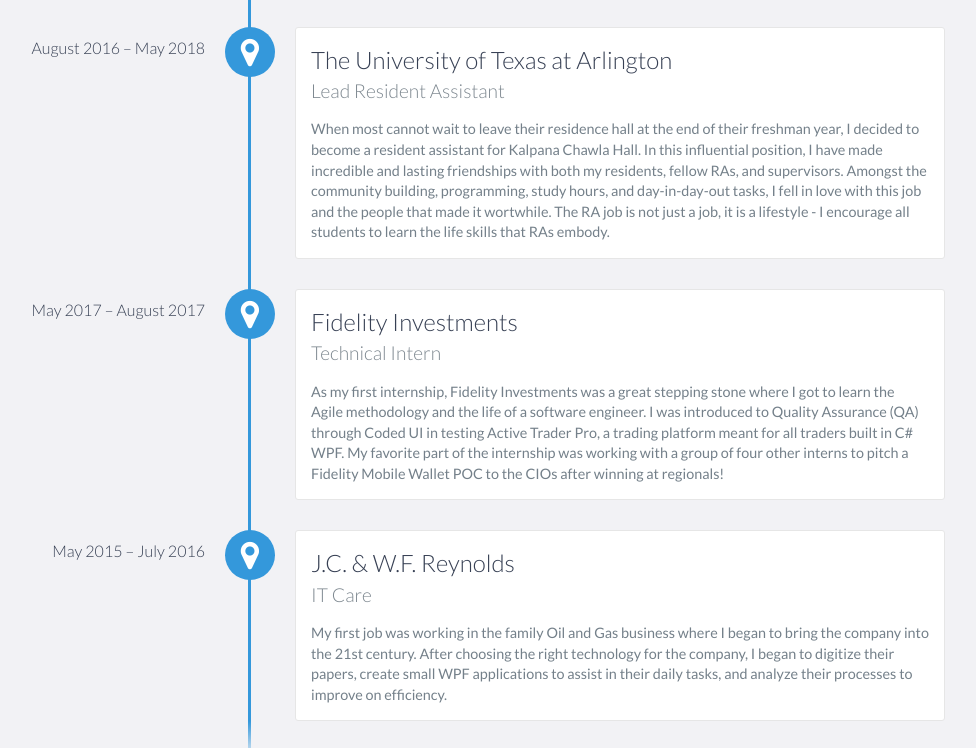
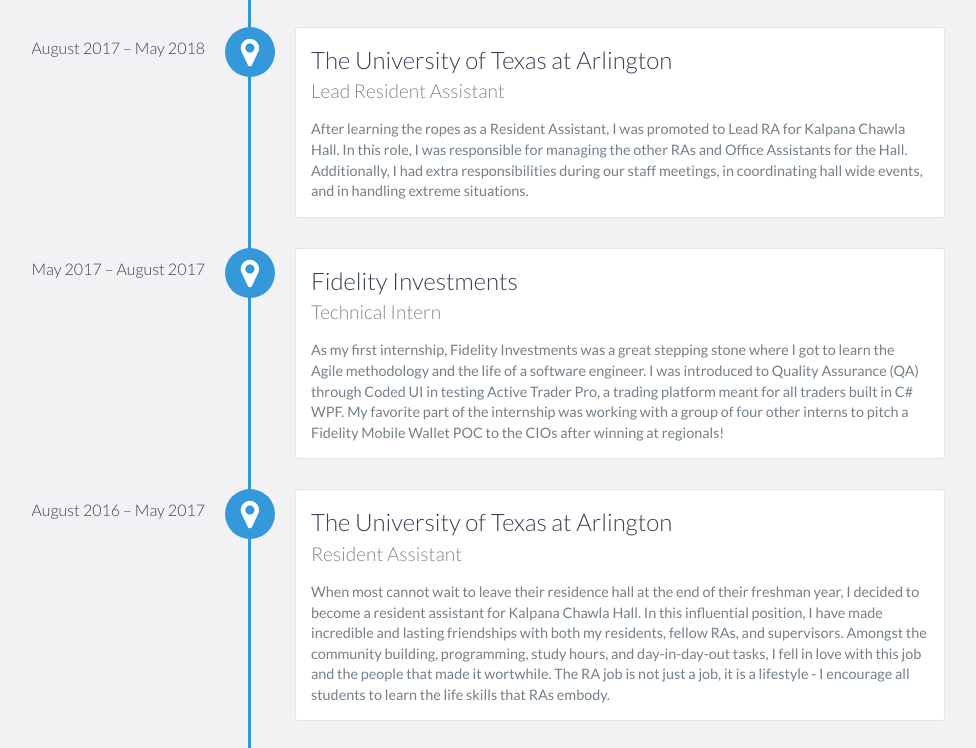
Before and after one commit to patrady/r0bert123.github.io, a website: page index.html in a window 1280 px wide. Shown: the part 1477-2225 px from the top of the page, without its empty margins (195-1171 px from the left). Drawn offline with nearby package versions, Linux system fonts and the light colour scheme.

Commit message:
Added RA 2016-2017 position

```diff
--- a/index.html
+++ b/index.html
@@ -98,14 +98,13 @@
                 </p>
             </div>
 
-            <div data-date="August 2016 – May 2018">
+            <div data-date="August 2017 – May 2018">
                 <h3>The University of Texas at Arlington</h3>
                 <h4>Lead Resident Assistant</h4>
                 <p>
-                    When most cannot wait to leave their residence hall at the end of their freshman year, I decided to become a resident assistant for Kalpana Chawla Hall.
-                    In this influential position, I have made incredible and lasting friendships with both my residents, fellow RAs, and supervisors.
-                    Amongst the community building, programming, study hours, and day-in-day-out tasks, I fell in love with this job and the people that made it wortwhile.
-                    The RA job is not just a job, it is a lifestyle - I encourage all students to learn the life skills that RAs embody.
+                    After learning the ropes as a Resident Assistant, I was promoted to Lead RA for Kalpana Chawla Hall.
+                    In this role, I was responsible for managing the other RAs and Office Assistants for the Hall.
+                    Additionally, I had extra responsibilities during our staff meetings, in coordinating hall wide events, and in handling extreme situations.
                 </p>
             </div>
 
@@ -116,6 +115,17 @@
                     As my first internship, Fidelity Investments was a great stepping stone where I got to learn the Agile methodology and the life of a software engineer.
                     I was introduced to Quality Assurance (QA) through Coded UI in testing Active Trader Pro, a trading platform meant for all traders built in C# WPF.
                     My favorite part of the internship was working with a group of four other interns to pitch a Fidelity Mobile Wallet POC to the CIOs after winning at regionals!
+                </p>
+            </div>
+
+            <div data-date="August 2016 – May 2017">
+                <h3>The University of Texas at Arlington</h3>
+                <h4>Resident Assistant</h4>
+                <p>
+                    When most cannot wait to leave their residence hall at the end of their freshman year, I decided to become a resident assistant for Kalpana Chawla Hall.
+                    In this influential position, I have made incredible and lasting friendships with both my residents, fellow RAs, and supervisors.
+                    Amongst the community building, programming, study hours, and day-in-day-out tasks, I fell in love with this job and the people that made it wortwhile.
+                    The RA job is not just a job, it is a lifestyle - I encourage all students to learn the life skills that RAs embody.
                 </p>
             </div>
 
```
